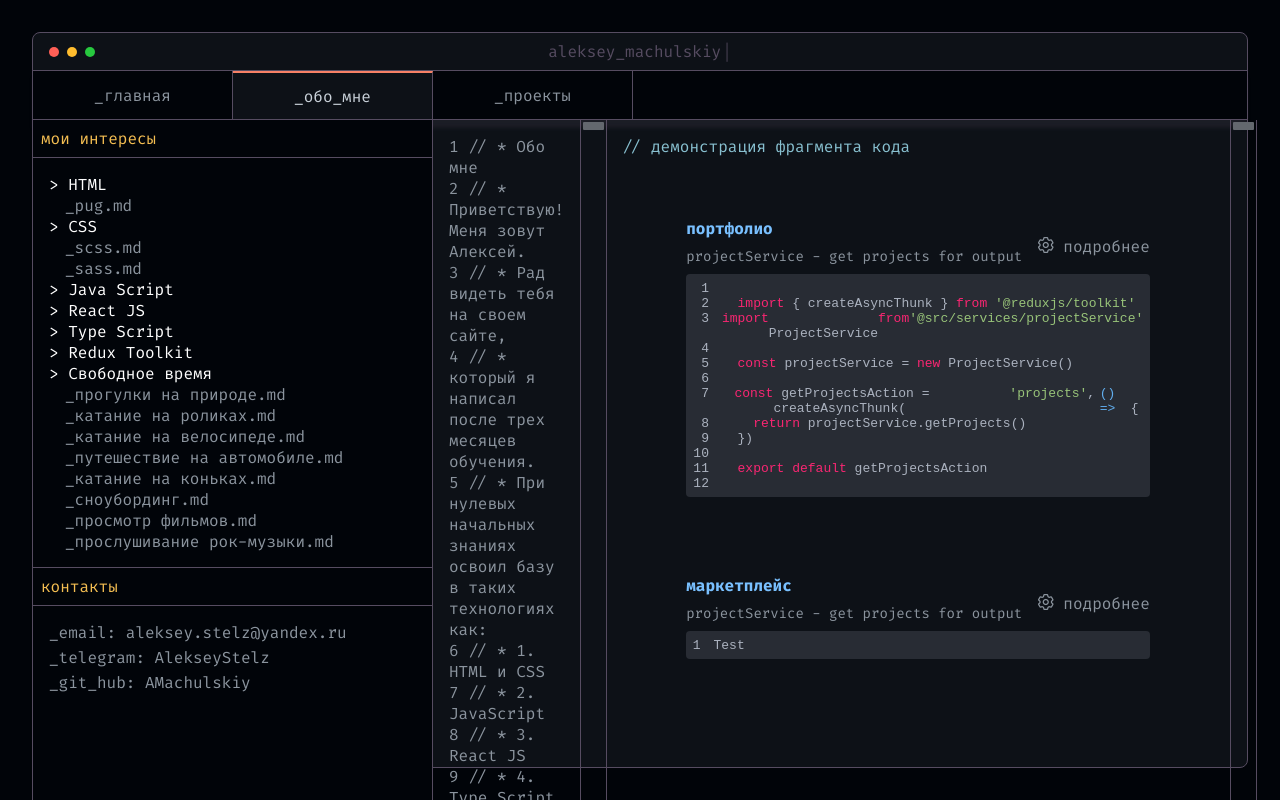
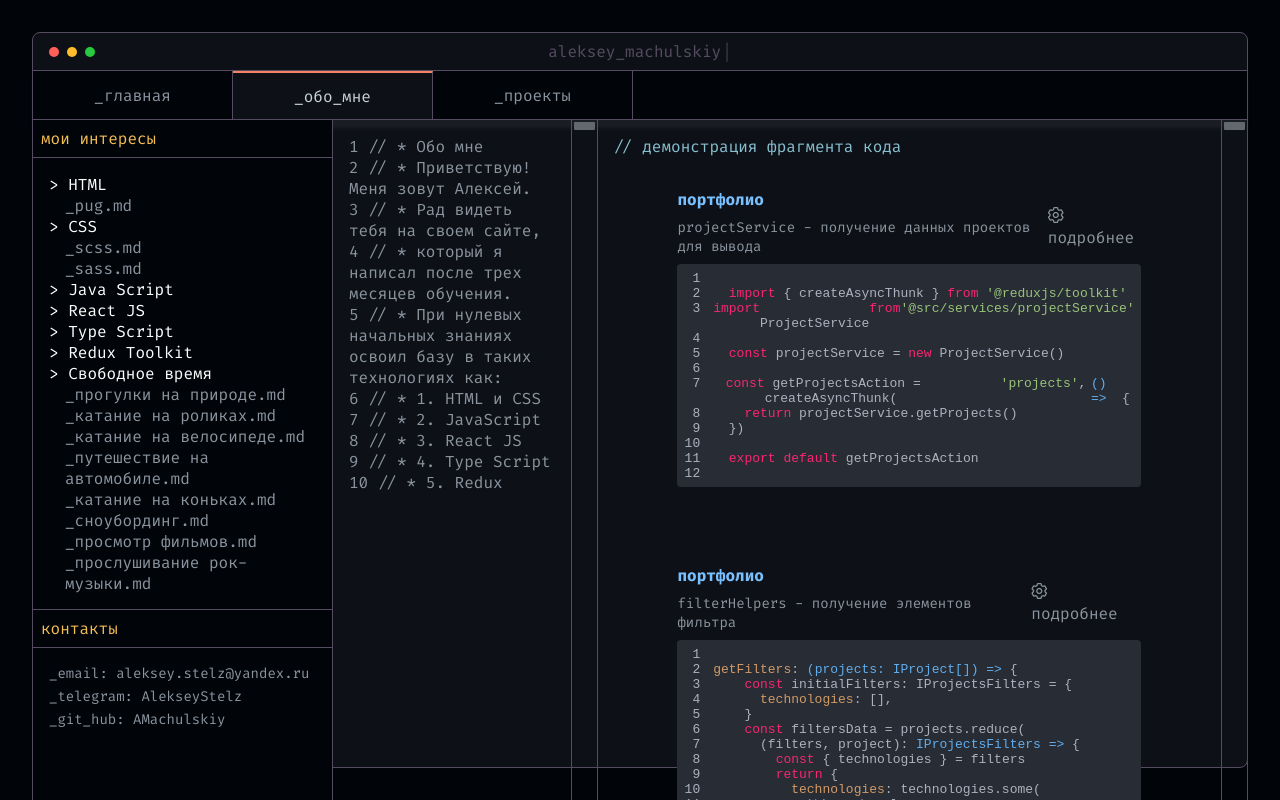
Before and after one commit to AMachulskiy/portfolio, a React app: page /aboutme in a window 1280 px wide. Shown: the top 800 px of the page. Built offline with nearby package versions, Linux system fonts and the light colour scheme; the HTML template or start-up script is replaced by a standard one.

Commit message:
Выделил данные фрагментов кода в отдельный файл
+ вывел данные на страницу Обо мне
+ откорректировал стили

```diff
--- a/src/components/explorers/aboutMeExplorer/aboutMeExplorer.scss
+++ b/src/components/explorers/aboutMeExplorer/aboutMeExplorer.scss
@@ -2,8 +2,8 @@
 
 .aboutme-explorer {
   display: grid;
-  grid-template-columns: 400px 1fr 25px 1fr 25px;
-  flex-grow: 1;
+  grid-template-columns: 300px 1fr 25px 1fr 25px;
+  height: 100%;
   &__sidebar {
     background-color: $color_bg-dark;
     border-right: 1px solid $color_text-dark;
@@ -30,6 +30,7 @@
     gap: $size - 4;
     padding: 16px 0 16px 16px;
     a {
+      font-size: 14px;
       transition: $transition;
       &:hover {
         color: $color_text-hover;
@@ -42,7 +43,7 @@
   }
   &__code {
     display: grid;
-    grid-template-rows: 50px 1fr 1fr;
+
     padding: 16px;
     border-right: 1px solid $color_text-dark;
     &-title {
--- a/src/components/explorers/aboutMeExplorer/aboutMeExplorer.tsx
+++ b/src/components/explorers/aboutMeExplorer/aboutMeExplorer.tsx
@@ -1,5 +1,6 @@
 import SnippetCodeCard from '@src/components/cards/snippetCodeCard/snippetCodeCard'
 import aboutMe from '@src/data/aboutMe'
+import { codeFragmentOne, codeFragmentTwo } from '@src/data/codeFragments'
 import myContacts from '@src/data/myContacts'
 import myInterests from '@src/data/myInterests'
 import { IMyInterests } from '@src/interfaces/IMyInterests'
@@ -47,19 +48,6 @@ const AboutMeExplorer: ReactFC = () => {
     return html
   }
 
-  const codeFragment = `
-  import { createAsyncThunk } from '@reduxjs/toolkit'
-  import ProjectService from '@src/services/projectService'
-
-  const projectService = new ProjectService()
-
-  const getProjectsAction = createAsyncThunk('projects', () => {
-    return projectService.getProjects()
-  })
-
-  export default getProjectsAction
-  `
-
   return (
     <div className='aboutme-explorer'>
       <div className='aboutme-explorer__sidebar'>
@@ -90,17 +78,15 @@ const AboutMeExplorer: ReactFC = () => {
         </div>
         <SnippetCodeCard
           title='портфолио'
-          subtitle='projectService - get projects for output'
-          code={codeFragment}
+          subtitle='projectService - получение данных проектов для вывода'
+          code={codeFragmentOne}
           details='projectService - сервис для вывода карточек проектов через локальный сервер и store.'
         />
         <SnippetCodeCard
-          title='маркетплейс'
-          subtitle='projectService - get projects for output'
-          code='Test'
-          details='Функция для определения текущего времени и даты выделена в отдельный
-            файл. На сайт выводятся отформатированные данные указав два
-            возвращаемых параметра из функции.'
+          title='портфолио'
+          subtitle='filterHelpers - получение элементов фильтра'
+          code={codeFragmentTwo}
+          details='filterHelpers - получение элементов фильтра из свойств карточек проектов.'
         />
       </div>
       <div className='aboutme-explorer__elem' />
--- /dev/null
+++ b/src/data/codeFragments.ts
@@ -0,0 +1,34 @@
+export const codeFragmentOne = `
+  import { createAsyncThunk } from '@reduxjs/toolkit'
+  import ProjectService from '@src/services/projectService'
+
+  const projectService = new ProjectService()
+
+  const getProjectsAction = createAsyncThunk('projects', () => {
+    return projectService.getProjects()
+  })
+
+  export default getProjectsAction
+`
+
+export const codeFragmentTwo = `
+getFilters: (projects: IProject[]) => {
+    const initialFilters: IProjectsFilters = {
+      technologies: [],
+    }
+    const filtersData = projects.reduce(
+      (filters, project): IProjectsFilters => {
+        const { technologies } = filters
+        return {
+          technologies: technologies.some(
+            (t) => t.value === project.technology.value
+          )
+            ? technologies
+            : [...technologies, project.technology],
+        }
+      },
+      initialFilters
+    )
+    return filtersData
+  },
+`
```
